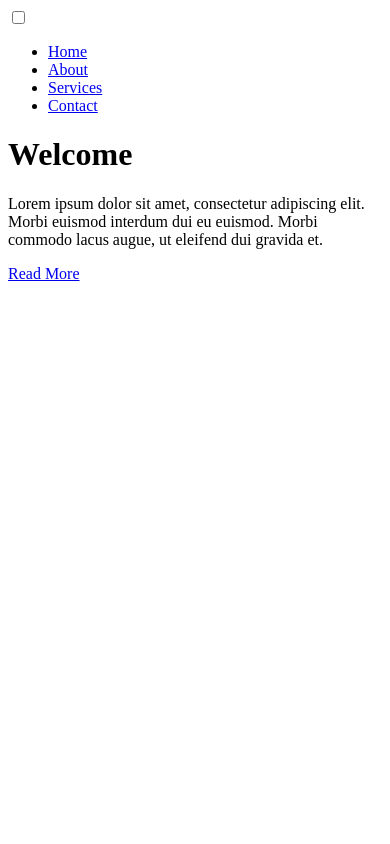
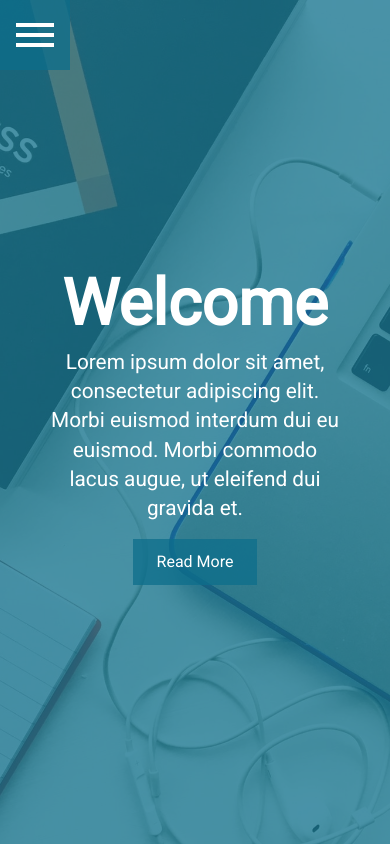
Before and after one commit to IamDeShaun/super-hamburger-menu, a plain HTML site: page index.html in a window 390 px wide. Drawn offline with Linux system fonts and the light colour scheme.

Commit message:
CSS Updates
Added css styling to animate the hamburger menu

```diff
--- a/css/menu.css
+++ b/css/menu.css
@@ -0,0 +1,145 @@
+.menu-wrap {
+  position: fixed;
+  top: 0;
+  left: 0;
+  z-index: 1;
+}
+
+.menu-wrap .toggler {
+  position: absolute;
+  top: 0;
+  left: 0;
+  z-index: 2;
+  cursor: pointer;
+  width: 50px;
+  height: 50px;
+  opacity: 0;
+}
+
+.menu-wrap .hamburger {
+  position: absolute;
+  top: 0;
+  left: 0;
+  z-index: 1;
+  width: 70px;
+  height: 70px;
+  padding: 1rem;
+  background: var(--primary-color);
+  display: flex;
+  align-items: center;
+  justify-content: center;
+}
+
+/* Special Hamburger Secret Sauce */
+.menu-wrap .hamburger > div {
+  position: relative;
+  z-index: 1;
+  flex: none;
+  width: 100%;
+  height: 4px;
+  background: #fff;
+  display: flex;
+  align-items: center;
+  justify-content: center;
+  transition: all 0.4s ease;
+}
+
+.menu-wrap .hamburger > div::before,
+.menu-wrap .hamburger > div::after {
+  content: '';
+  position: absolute;
+  z-index: 1;
+  top: -10px;
+  width: 100%;
+  height: 4px;
+  background: inherit;
+}
+
+/* Moves Line Down */
+.menu-wrap .hamburger > div::after {
+  top: 10px;
+}
+
+/* Toddler Animation */
+.menu-wrap .toggler:checked + .hamburger > div {
+  transform: rotate(135deg);
+}
+
+/* Turns Lines Into X */
+.menu-wrap .toggler:checked + .hamburger > div:before,
+.menu-wrap .toggler:checked + .hamburger > div:after {
+  top: 0;
+  transform: rotate(90deg);
+}
+
+/* Rotate On Hover When Checked */
+.menu-wrap .toggler:checked:hover + .hamburger > div {
+  transform: rotate(225deg);
+}
+
+/* Show Menu */
+.menu-wrap .toggler:checked ~ .menu {
+  visibility: visible;
+}
+
+.menu-wrap .toggler:checked ~ .menu > div {
+  transform: scale(1);
+  transition-duration: var(--menu-speed);
+}
+
+.menu-wrap .toggler:checked ~ .menu > div > div {
+  opacity: 1;
+  transition: opacity 0.4s ease 0.4s;
+}
+
+.menu-wrap .menu {
+  position: fixed;
+  top: 0;
+  left: 0;
+  width: 100%;
+  height: 100%;
+  visibility: hidden;
+  overflow: hidden;
+  display: flex;
+  align-items: center;
+  justify-content: center;
+}
+
+.menu-wrap .menu > div {
+  background: var(--overlay-color);
+  border-radius: 50%;
+  width: 300vh;
+  height: 300vh;
+  display: flex;
+  flex: none;
+  align-items: center;
+  justify-content: center;
+  transform: scale(0);
+  transition: all 0.4s ease;
+}
+
+.menu-wrap .menu > div > div {
+  text-align: center;
+  max-width: 90vh;
+  max-height: 100vh;
+   opacity: 0;
+  transition: opacity 0.4s ease;
+}
+
+.menu-wrap .menu > div > div > ul > li {
+  list-style: none;
+  color: #fff;
+  font-size: 1.5rem;
+  padding: 1rem;
+}
+
+.menu-wrap .menu > div > div > ul > li > a {
+  color: inherit;
+  text-decoration: none;
+  text-transform: uppercase;
+  transition: color 0.4s ease;
+}
+
+.menu-wrap .menu > div > div > ul > li > a:hover {
+  color: var(--secondary-color);
+}
--- a/css/styles.css
+++ b/css/styles.css
@@ -1,5 +1,74 @@
+@import url('https://fonts.googleapis.com/css?family=Roboto');
+
 :root {
   --primary-color: rgba(13, 110, 139, 0.75);
   --secondary-color: rgba(229, 148, 0, 0.9);
-  --primary-color: rgba(24, 39, 51, 0.85);
+  --overlay-color: rgba(24, 39, 51, 0.85);
+  --menu-speed: 0.75s;
 }
+
+* {
+  margin: 0;
+  padding: 0;
+  box-sizing: border-box;
+}
+
+body {
+  font-family: 'roboto', sans-serif;
+  line-height: 1.4;
+}
+
+.container {
+  max-width: 1080px;
+  margin: auto;
+  overflow: hidden;
+  padding: 0 3rem;
+}
+
+#showcase {
+  background: var(--primary-color);
+  color: #fff;
+  height: 100vh;
+  position: relative;
+}
+
+#showcase:before {
+  content: '';
+  background: url('../img/html-css-showcase.jpeg') no-repeat center center/cover;
+  position: absolute;
+  top: 0;
+  left: 0;
+  width: 100%;
+  height: 100%;
+  z-index: -1;
+}
+
+#showcase .showcase-container {
+  display: flex;
+  flex-direction: column;
+  align-items: center;
+  justify-content: center;
+  text-align: center;
+  height: 100%;
+}
+
+#showcase h1 {
+  font-size: 4rem;
+}
+
+#showcase p {font-size: 1.3rem;}
+
+.btn {
+  display: inline-block;
+  border: none;
+  background: var(--primary-color);
+  color: #fff;
+  padding: 0.75rem 1.5rem;
+  margin-top: 1rem;
+  transition: opacity 1s ease-in-out;
+  text-decoration: none;
+}
+
+.btn:hover {
+  opacity: 0.7;
+}
```
